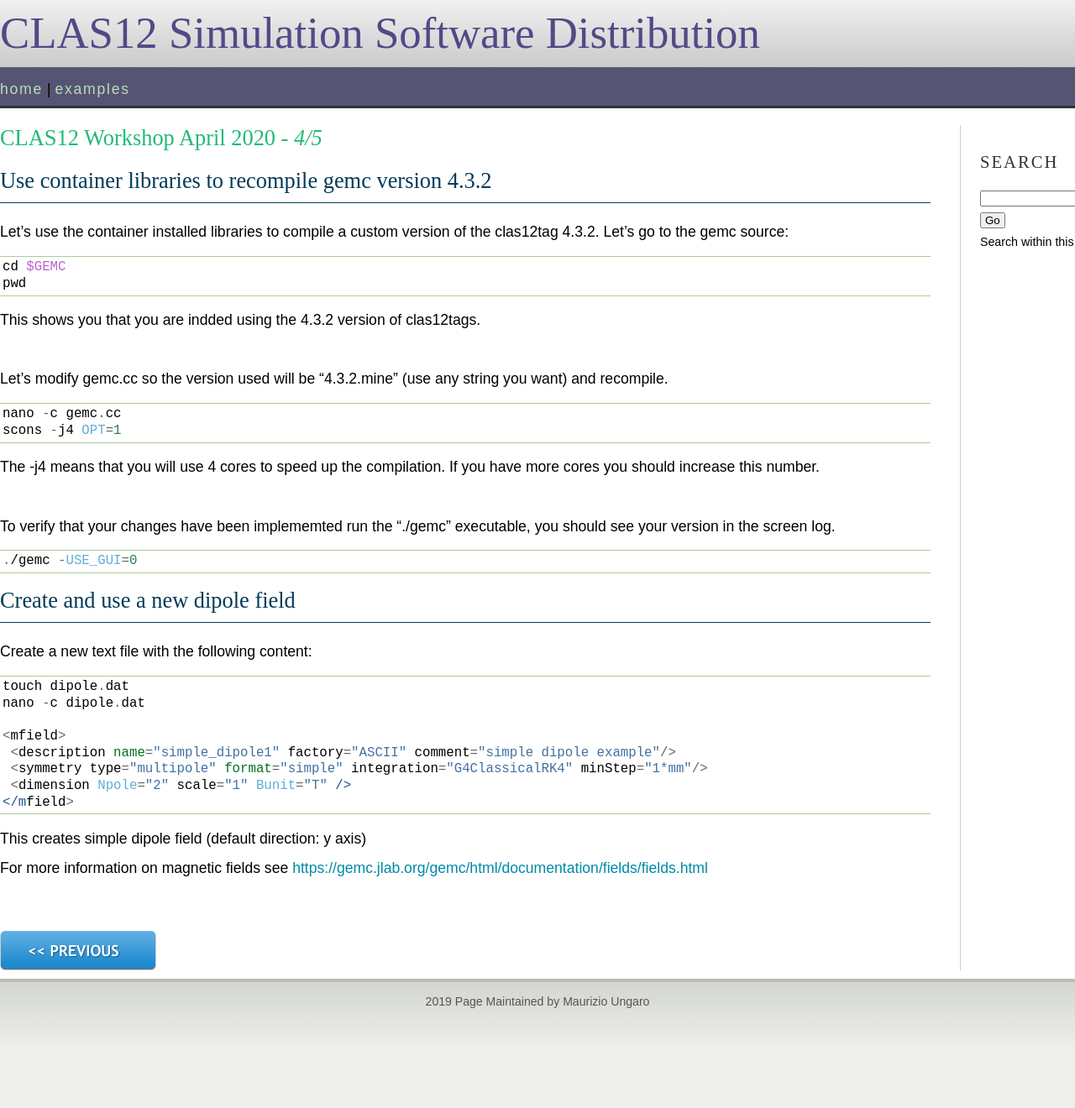
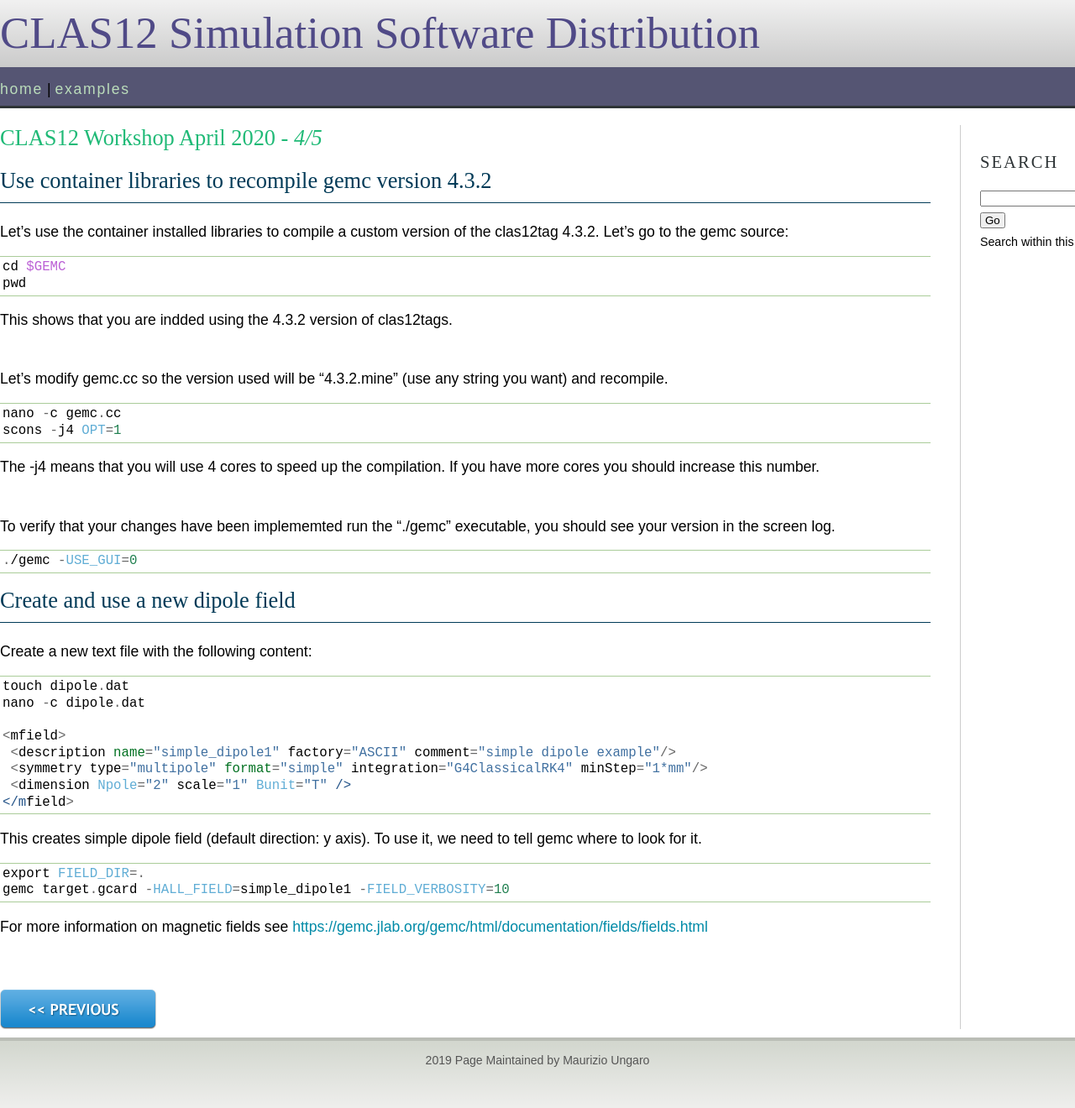
Before and after one commit to JeffersonLab/clas12container, a Sphinx documentation site: the page built from htmlDoc/source/tutorials/workshop2020/p5.rst, in a window 1280 px wide. Shown: the whole page at 84% size. Built offline with Sphinx 7.4.7, drawn with Linux system fonts in a browser that asks for light colours; before the commit the page ends 1250 px from its top, so only the background shows below that.

Commit message:
typo fixes

```diff
--- a/htmlDoc/source/tutorials/workshop2020/p1.rst
+++ b/htmlDoc/source/tutorials/workshop2020/p1.rst
@@ -91,6 +91,7 @@ Once the download is complete, it will run the container. It will look like a no
 |br|
 
 At this point you should be able to run "gemc" and check that you indeed see both the GUI interface and the
+(empty for now) detector screen.
 
 Type `exit` to quit this docker image.
 
--- a/htmlDoc/source/tutorials/workshop2020/p4.rst
+++ b/htmlDoc/source/tutorials/workshop2020/p4.rst
@@ -10,7 +10,7 @@ CLAS12 Workshop April 2020 - *4/5*
 ==================================
 
 
-Create a mew target using the GEMC api
+Create a new target using the GEMC api
 ^^^^^^^^^^^^^^^^^^^^^^^^^^^^^^^^^^^^^^
 
 Let's download the clas12 detector sources.
--- a/htmlDoc/source/tutorials/workshop2020/p5.rst
+++ b/htmlDoc/source/tutorials/workshop2020/p5.rst
@@ -21,7 +21,7 @@ Let's go to the gemc source:
  cd $GEMC
  pwd
 
-This shows you that you are indded using the 4.3.2 version of clas12tags.
+This shows that you are indded using the 4.3.2 version of clas12tags.
 
 |br|
 
@@ -61,7 +61,12 @@ Create a new text file with the following content:
  </mfield>
 
 
-This creates simple dipole field (default direction: y axis)
+This creates simple dipole field (default direction: y axis). To use it, we need to tell gemc where to look for it.
+
+.. code-block:: ruby
+
+ export FIELD_DIR=.
+ gemc target.gcard -HALL_FIELD=simple_dipole1 -FIELD_VERBOSITY=10
 
 
 For more information on magnetic fields see https://gemc.jlab.org/gemc/html/documentation/fields/fields.html
```
